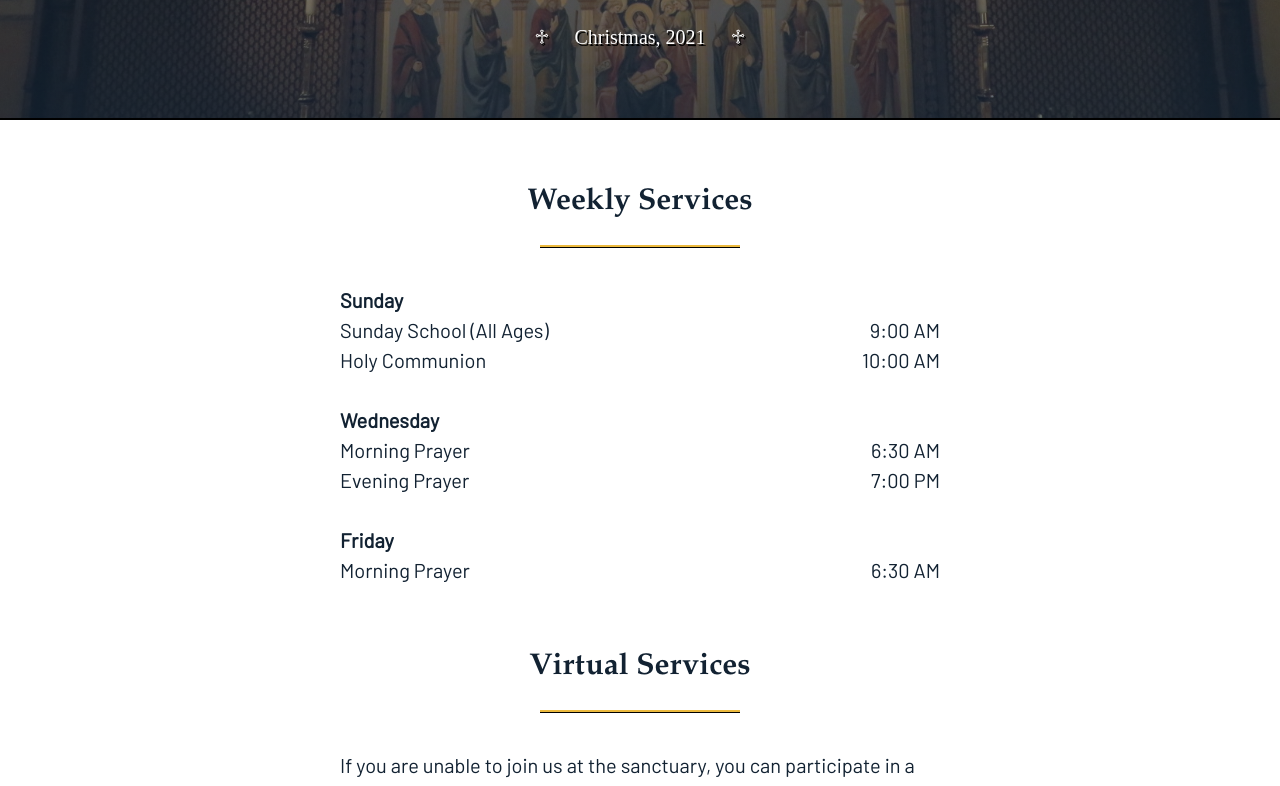
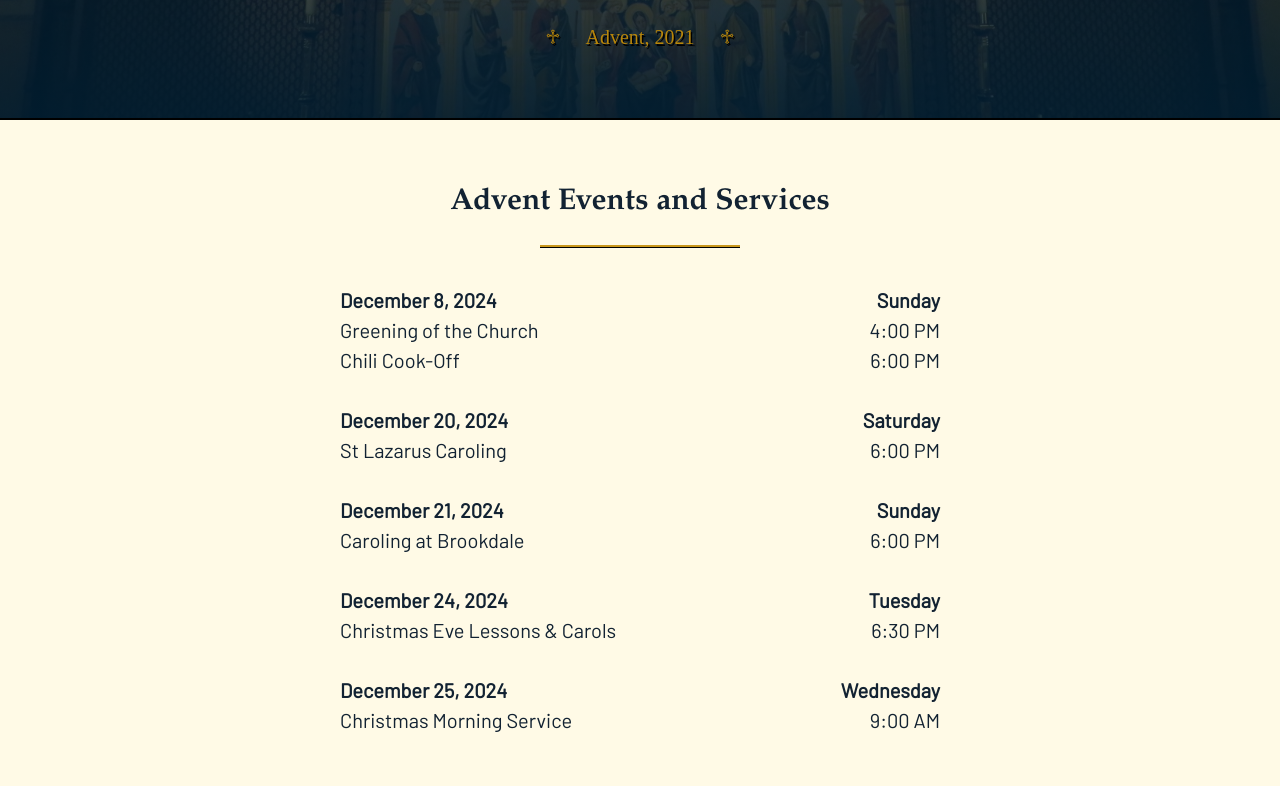
Before and after one commit to jonmcgill/ckrec, a Next.js app: page / in a window 1280 px wide. Shown: the part 480-1266 px from the top of the page. Built offline with nearby package versions, Linux system fonts and the light colour scheme; a web font is replaced by a local one.

Commit message:
fix calendar calculation and update advent service times

```diff
--- a/app/_info.ts
+++ b/app/_info.ts
@@ -38,29 +38,36 @@ const events  = {
   } as EventItem,
   AdventGreening: {
     day: 'Sunday',
-    date: 'December 10, 2023',
+    date: 'December 8, 2024',
     events: [
       ['Greening of the Church', '4:00 PM'],
       ['Chili Cook-Off', '6:00 PM'],
     ]
   } as EventItem,
   AdventCaroling: {
-    day: 'Friday',
-    date: 'December 15, 2023',
+    day: 'Sunday',
+    date: 'December 21, 2024',
     events: [
-      ['NLS Neighborhood Caroling', '6:00 PM'],
+      ['Caroling at Brookdale', '6:00 PM'],
+    ]
+  } as EventItem,
+  AdventCaroling2: {
+    day: 'Saturday',
+    date: 'December 20, 2024',
+    events: [
+      ['St Lazarus Caroling', '6:00 PM'],
     ]
   } as EventItem,
   AdventLessonsAndCarols: {
-    day: 'Sunday',
-    date: 'December 24, 2023',
+    day: 'Tuesday',
+    date: 'December 24, 2024',
     events: [
       ['Christmas Eve Lessons & Carols', '6:30 PM']
     ]
   } as EventItem,
   ChristmasMorning: {
-    day: 'Monday',
-    date: 'December 25, 2023',
+    day: 'Wednesday',
+    date: 'December 25, 2024',
     events: [
       ['Christmas Morning Service', '9:00 AM']
     ]
@@ -146,6 +153,7 @@ const adventEvents: EventBlock = {
   show: calendar.season.name === 'Advent',
   items: [
     events.AdventGreening,
+    events.AdventCaroling2,
     events.AdventCaroling,
     events.AdventLessonsAndCarols,
     events.ChristmasMorning,
--- a/app/utilClient.ts
+++ b/app/utilClient.ts
@@ -76,13 +76,12 @@ export function getCalendar(year: number) {
             theme: 'White',
           }
           return true
-        } else if (i === seasons.length - 1) {
-          season = seasons[i]
-          return true
         } else {
           season = seasons[i - 1]
           return true
         }
+      } else if (i === seasons.length - 1) {
+        season = seasons[i]
       }
       return false
     }
```
